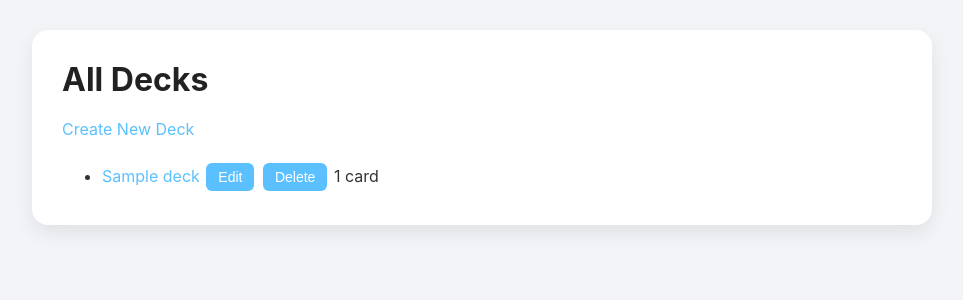
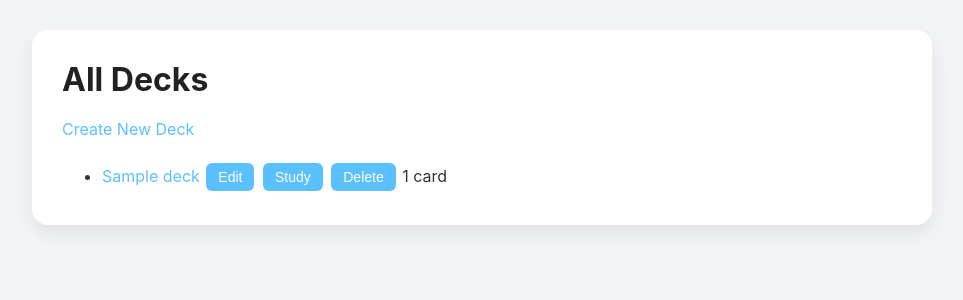
Before and after one commit to vqnessa/CS562-Term-Project, a Flask app: page / in a window 1280 px wide. Shown: the top 300 px of the page, without its empty margins (158-1121 px from the left). Run offline with Flask 3, Linux system fonts and the light colour scheme; tables that the repository leaves empty hold one stand-in row (values such as "Sample post").

Commit message:
Added study button to homepage

```diff
--- a/templates/homepage.html
+++ b/templates/homepage.html
@@ -10,6 +10,9 @@
             <a href="{{ url_for('deck_detail', deck_id=deck.id) }}">{{ deck.name }}</a>
             <form action="{{ url_for('edit_deck', deck_id=deck.id) }}" method="get" style="display:inline;">
                 <button type="submit">Edit</button>
+            </form>
+            <form action="{{ url_for('study_deck', deck_id=deck.id) }}" method="post" style="display:inline;">
+                <button type="submit">Study</button>
             </form>
             <form action="{{ url_for('delete_deck', deck_id=deck.id) }}" method="post" style="display:inline;">
                 <button type="submit">Delete</button>
```
